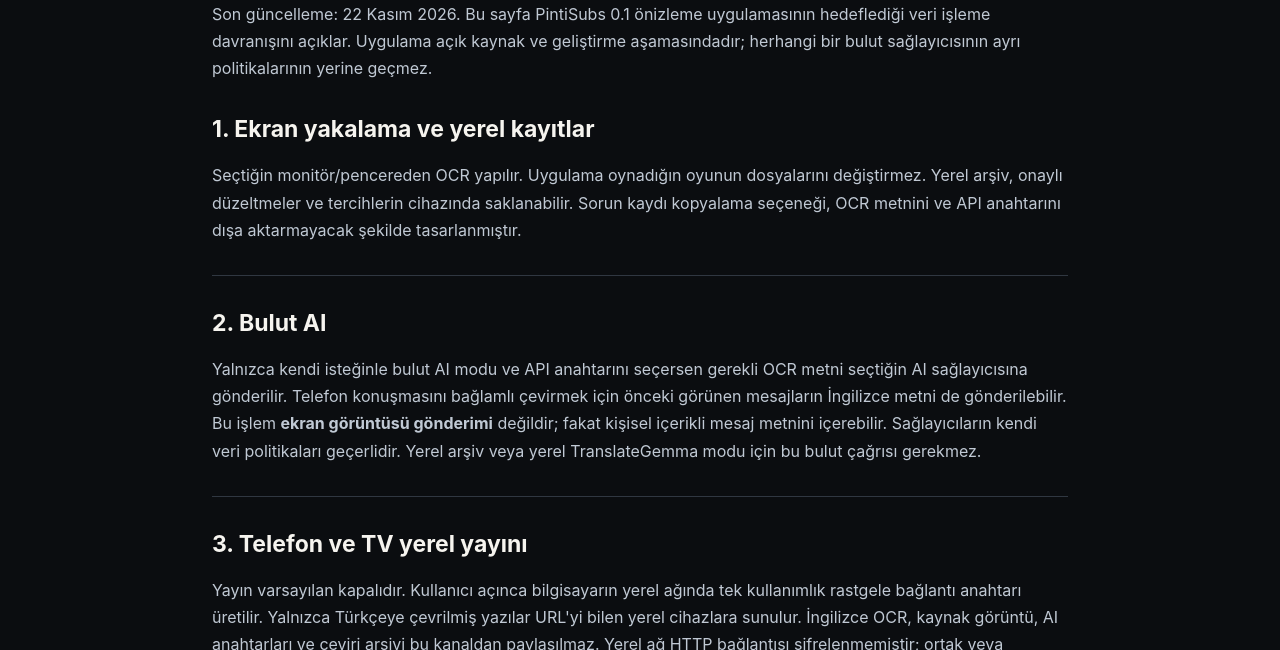
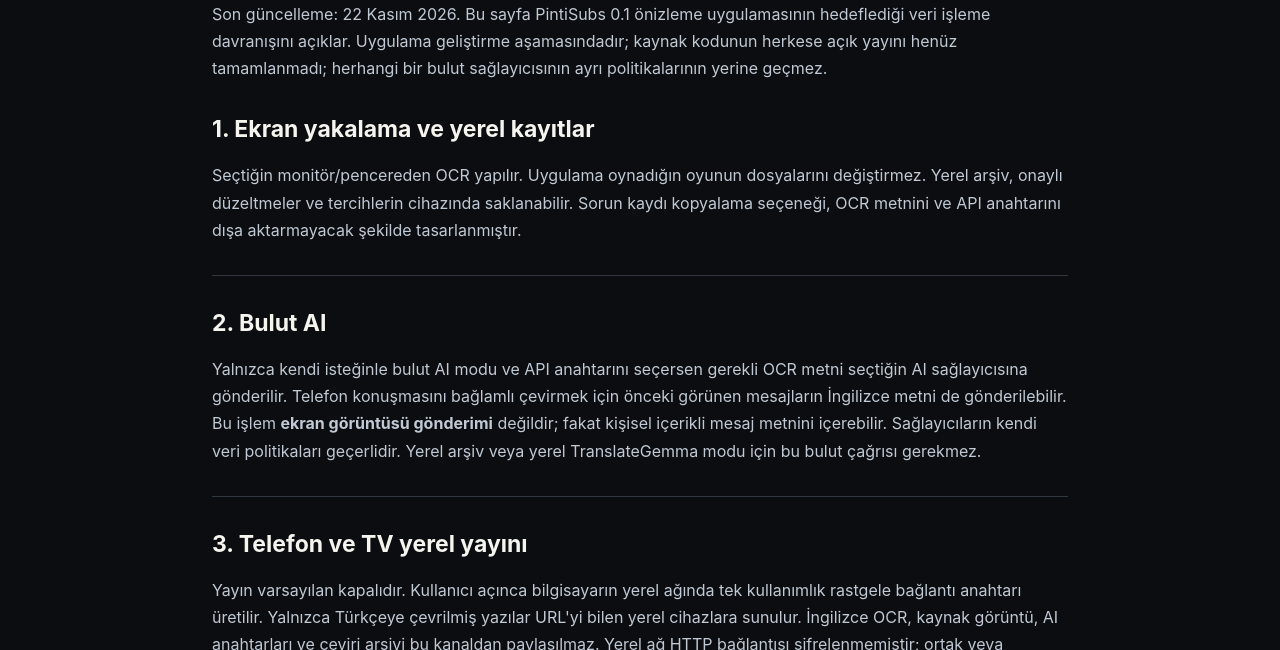
Before and after one commit to pinticrm/pintisubs-site, a plain HTML site: page privacy.html in a window 1280 px wide. Shown: the part 450-1100 px from the top of the page. Drawn offline with Linux system fonts and the light colour scheme.

Commit message:
site(0.1): avoid calling private beta repository already open-source/public

```diff
--- a/privacy.html
+++ b/privacy.html
@@ -1,4 +1,4 @@
-<!doctype html><html lang="tr"><head><meta charset="utf-8"><meta name="viewport" content="width=device-width,initial-scale=1"><meta name="description" content="PintiSubs 0.1 gizlilik ve yerel yayın ilkeleri"><meta name="theme-color" content="#0b0d10"><title>Gizlilik | PintiSubs 0.1</title><link rel="icon" type="image/svg+xml" href="assets/mark.svg"><link rel="stylesheet" href="assets/site.css"><style>.legal{max-width:900px;margin:auto;padding:65px 22px 100px}.legal h1{font-size:clamp(52px,8vw,92px);line-height:.95;letter-spacing:-.06em;margin:12px 0 28px}.legal h2{margin:30px 0 10px;font-size:23px}.legal p,.legal li{color:#c0c9d4;line-height:1.7}.legal a{color:var(--accent);text-decoration:underline}.legal .note{max-width:none}.legal section{padding-bottom:15px;border-bottom:1px solid #303741}</style></head><body><header class="topbar"><a class="brand" href="./"><span class="glyph">◇</span>Pinti<span class="accent">Subs</span></a><nav><a href="./">Ana sayfa</a><a href="eslestir/">TV bağlantısı</a></nav></header><main class="legal"><a href="./" style="color:#ffb466">← Ana sayfaya dön</a><p class="eyebrow" style="margin-top:38px">PINTISUBS / GİZLİLİK</p><h1>OYUN SENİN.<br><em>VERİ DE.</em></h1><p>Son güncelleme: 22 Kasım 2026. Bu sayfa PintiSubs 0.1 önizleme uygulamasının hedeflediği veri işleme davranışını açıklar. Uygulama açık kaynak ve geliştirme aşamasındadır; herhangi bir bulut sağlayıcısının ayrı politikalarının yerine geçmez.</p>
+<!doctype html><html lang="tr"><head><meta charset="utf-8"><meta name="viewport" content="width=device-width,initial-scale=1"><meta name="description" content="PintiSubs 0.1 gizlilik ve yerel yayın ilkeleri"><meta name="theme-color" content="#0b0d10"><title>Gizlilik | PintiSubs 0.1</title><link rel="icon" type="image/svg+xml" href="assets/mark.svg"><link rel="stylesheet" href="assets/site.css"><style>.legal{max-width:900px;margin:auto;padding:65px 22px 100px}.legal h1{font-size:clamp(52px,8vw,92px);line-height:.95;letter-spacing:-.06em;margin:12px 0 28px}.legal h2{margin:30px 0 10px;font-size:23px}.legal p,.legal li{color:#c0c9d4;line-height:1.7}.legal a{color:var(--accent);text-decoration:underline}.legal .note{max-width:none}.legal section{padding-bottom:15px;border-bottom:1px solid #303741}</style></head><body><header class="topbar"><a class="brand" href="./"><span class="glyph">◇</span>Pinti<span class="accent">Subs</span></a><nav><a href="./">Ana sayfa</a><a href="eslestir/">TV bağlantısı</a></nav></header><main class="legal"><a href="./" style="color:#ffb466">← Ana sayfaya dön</a><p class="eyebrow" style="margin-top:38px">PINTISUBS / GİZLİLİK</p><h1>OYUN SENİN.<br><em>VERİ DE.</em></h1><p>Son güncelleme: 22 Kasım 2026. Bu sayfa PintiSubs 0.1 önizleme uygulamasının hedeflediği veri işleme davranışını açıklar. Uygulama geliştirme aşamasındadır; kaynak kodunun herkese açık yayını henüz tamamlanmadı; herhangi bir bulut sağlayıcısının ayrı politikalarının yerine geçmez.</p>
 <section><h2>1. Ekran yakalama ve yerel kayıtlar</h2><p>Seçtiğin monitör/pencereden OCR yapılır. Uygulama oynadığın oyunun dosyalarını değiştirmez. Yerel arşiv, onaylı düzeltmeler ve tercihlerin cihazında saklanabilir. Sorun kaydı kopyalama seçeneği, OCR metnini ve API anahtarını dışa aktarmayacak şekilde tasarlanmıştır.</p></section>
 <section><h2>2. Bulut AI</h2><p>Yalnızca kendi isteğinle bulut AI modu ve API anahtarını seçersen gerekli OCR metni seçtiğin AI sağlayıcısına gönderilir. Telefon konuşmasını bağlamlı çevirmek için önceki görünen mesajların İngilizce metni de gönderilebilir. Bu işlem <strong>ekran görüntüsü gönderimi</strong> değildir; fakat kişisel içerikli mesaj metnini içerebilir. Sağlayıcıların kendi veri politikaları geçerlidir. Yerel arşiv veya yerel TranslateGemma modu için bu bulut çağrısı gerekmez.</p></section>
 <section><h2>3. Telefon ve TV yerel yayını</h2><p>Yayın varsayılan kapalıdır. Kullanıcı açınca bilgisayarın yerel ağında tek kullanımlık rastgele bağlantı anahtarı üretilir. Yalnızca Türkçeye çevrilmiş yazılar URL'yi bilen yerel cihazlara sunulur. İngilizce OCR, kaynak görüntü, AI anahtarları ve çeviri arşivi bu kanaldan paylaşılmaz. Yerel ağ HTTP bağlantısı şifrelenmemiştir; ortak veya güvensiz Wi-Fi'da açmamanı öneririz.</p></section>
```
